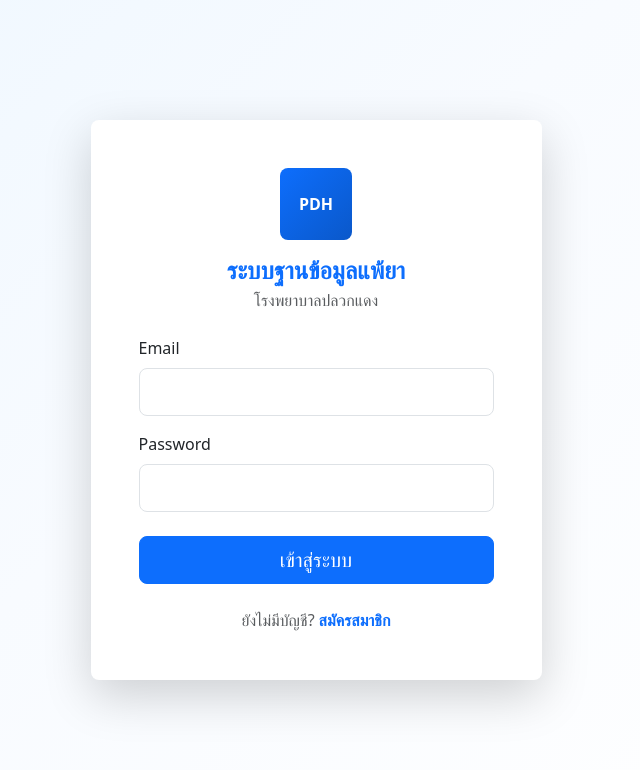
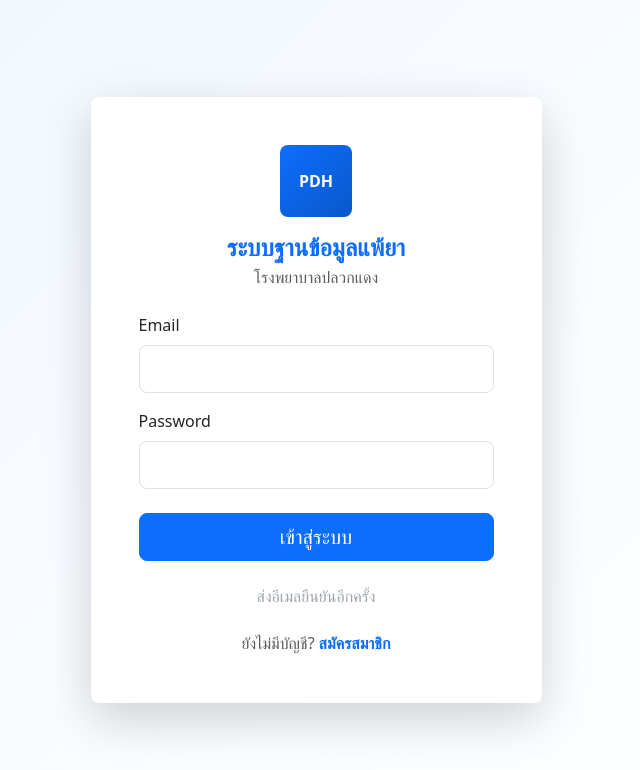
Before and after one commit to pharmacisttom/pdhdrugallergy, a Vue app: page /#/login in a window 1280 px wide. Shown: the top 770 px of the page, without its empty margins (324-964 px from the left). Built offline with nearby package versions, Linux system fonts and the light colour scheme; no server answers.

Commit message:
Handle unconfirmed login emails

```diff
--- a/src/views/Login.vue
+++ b/src/views/Login.vue
@@ -28,7 +28,11 @@
                 </button>
               </form>
 
-              <div class="text-center mt-4">
+              <button class="btn btn-link w-100 mt-3 text-decoration-none" type="button" @click="resendConfirmation" :disabled="loading || !email">
+                ส่งอีเมลยืนยันอีกครั้ง
+              </button>
+
+              <div class="text-center mt-3">
                 <span class="text-muted">ยังไม่มีบัญชี?</span>
                 <RouterLink class="fw-semibold text-decoration-none ms-1" to="/register">สมัครสมาชิก</RouterLink>
               </div>
@@ -67,6 +71,22 @@ async function login() {
   loading.value = false
 
   if (error) {
+    if (error.message === 'Email not confirmed') {
+      const result = await Swal.fire({
+        icon: 'warning',
+        title: 'ยังไม่ได้ยืนยันอีเมล',
+        text: 'กรุณาตรวจสอบอีเมลและกดลิงก์ยืนยันก่อนเข้าสู่ระบบ',
+        showCancelButton: true,
+        confirmButtonText: 'ส่งอีเมลยืนยันอีกครั้ง',
+        cancelButtonText: 'ปิด'
+      })
+
+      if (result.isConfirmed) {
+        await resendConfirmation()
+      }
+      return
+    }
+
     Swal.fire('เข้าสู่ระบบไม่สำเร็จ', error.message, 'error')
     return
   }
@@ -79,6 +99,27 @@ async function login() {
   })
 
   router.push('/dashboard')
+}
+
+async function resendConfirmation() {
+  if (!email.value) {
+    Swal.fire('แจ้งเตือน', 'กรุณากรอก Email ก่อนส่งอีเมลยืนยัน', 'warning')
+    return
+  }
+
+  loading.value = true
+  const { error } = await supabase.auth.resend({
+    type: 'signup',
+    email: email.value
+  })
+  loading.value = false
+
+  if (error) {
+    Swal.fire('ส่งอีเมลยืนยันไม่สำเร็จ', error.message, 'error')
+    return
+  }
+
+  Swal.fire('ส่งอีเมลแล้ว', 'กรุณาตรวจสอบ Inbox หรือ Spam แล้วกดลิงก์ยืนยันอีเมล', 'success')
 }
 </script>
 
```
